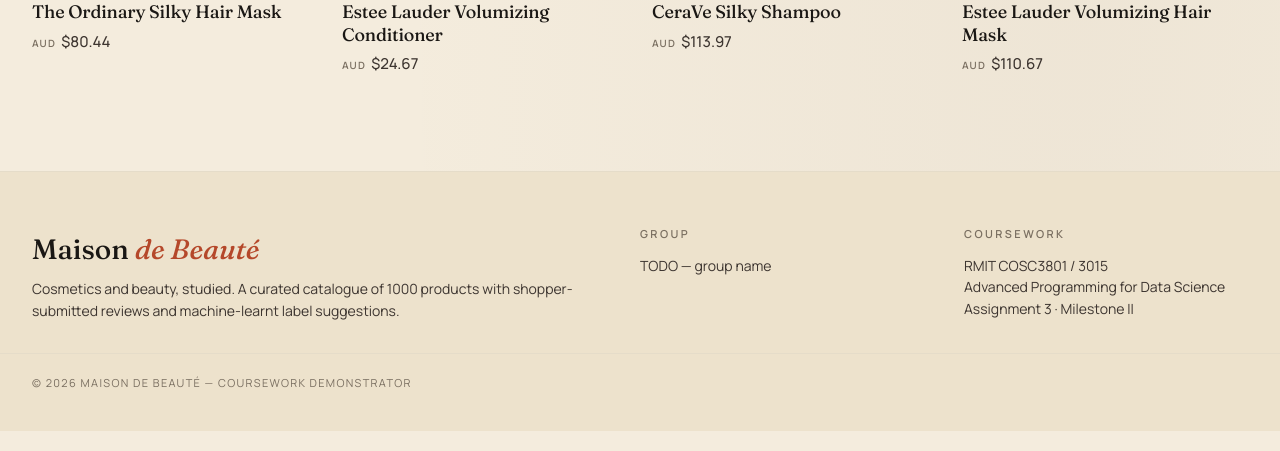
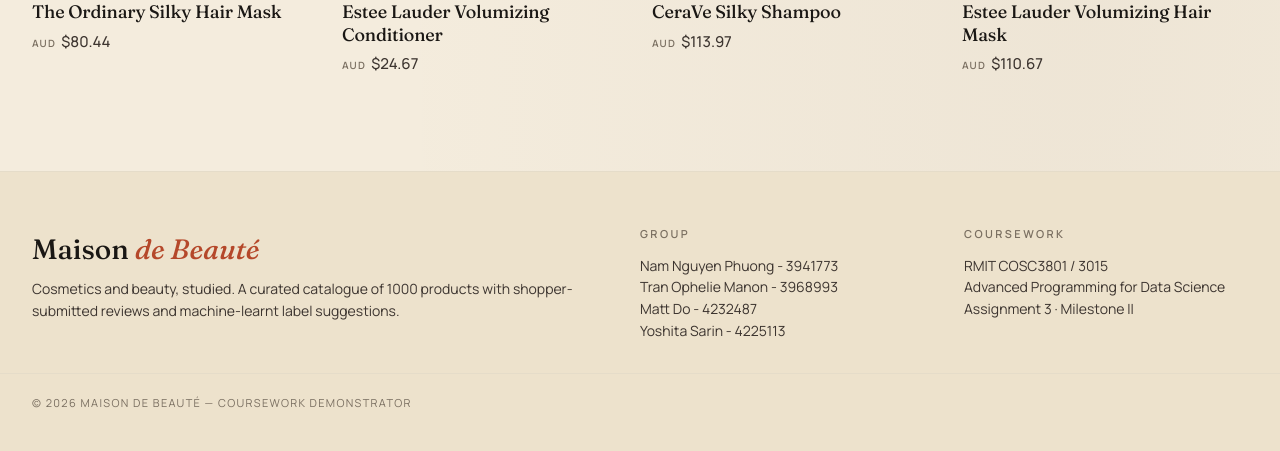
Before and after one commit to OphelieManon/nlp-website, a Flask app: page / in a window 1280 px wide. Shown: the part 3964-4415 px from the top of the page. Run offline with Flask 3, Linux system fonts and the light colour scheme.

Commit message:
adjust footer group name

```diff
--- a/app/templates/base.html
+++ b/app/templates/base.html
@@ -1,57 +1,76 @@
 <!doctype html>
 <html lang="en">
   <head>
-  <meta charset="utf-8">
-  <meta name="viewport" content="width=device-width, initial-scale=1">
-  <title>{% block title %}Maison — Cosmetics &amp; Beauty{% endblock %}</title>
+    <meta charset="utf-8" />
+    <meta name="viewport" content="width=device-width, initial-scale=1" />
+    <title>
+      {% block title %}Maison — Cosmetics &amp; Beauty{% endblock %}
+    </title>
 
-  <link rel="preconnect" href="https://fonts.googleapis.com">
-  <link rel="preconnect" href="https://fonts.gstatic.com" crossorigin>
-  <link href="https://fonts.googleapis.com/css2?family=Fraunces:ital,opsz,wght,SOFT@0,9..144,300..900,30..100;1,9..144,300..900,30..100&family=Manrope:wght@400;500;600;700&display=swap" rel="stylesheet">
+    <link rel="preconnect" href="https://fonts.googleapis.com" />
+    <link rel="preconnect" href="https://fonts.gstatic.com" crossorigin />
+    <link
+      href="https://fonts.googleapis.com/css2?family=Fraunces:ital,opsz,wght,SOFT@0,9..144,300..900,30..100;1,9..144,300..900,30..100&family=Manrope:wght@400;500;600;700&display=swap"
+      rel="stylesheet"
+    />
 
-  <link rel="stylesheet" href="{{ url_for('static', filename='css/styles.css') }}">
+    <link
+      rel="stylesheet"
+      href="{{ url_for('static', filename='css/styles.css') }}"
+    />
   </head>
   <body>
-
     <header class="site-header">
       <div class="shell site-header__inner">
         <a class="brand" href="/">Maison <em>de Beauté</em></a>
         <form class="search-form" action="/search" method="get" role="search">
-      <input type="search" name="q"
+          <input
+            type="search"
+            name="q"
             value="{{ request.args.get('q', '') }}"
             placeholder="Search products"
             aria-label="Search"
-             maxlength="200">
+            maxlength="200"
+          />
           <button class="btn btn--primary" type="submit">Search</button>
         </form>
       </div>
     </header>
 
     <main>
-  <div class="shell">
-    {% block content %}{% endblock %}
-  </div>
+      <div class="shell">{% block content %}{% endblock %}</div>
     </main>
 
     <footer class="site-footer">
       <div class="shell site-footer__inner">
         <div>
           <div class="site-footer__brand">Maison <em>de Beauté</em></div>
-      <p>Cosmetics and beauty, studied. A curated catalogue of {{ '1000' }} products with shopper-submitted reviews and machine-learnt label suggestions.</p>
+          <p>
+            Cosmetics and beauty, studied. A curated catalogue of {{ '1000' }}
+            products with shopper-submitted reviews and machine-learnt label
+            suggestions.
+          </p>
         </div>
         <div>
           <h3>Group</h3>
-      <p>TODO — group name</p>
+          <p>
+            Nam Nguyen Phuong - 3941773<br />
+            Tran Ophelie Manon - 3968993<br />
+            Matt Do - 4232487<br />
+            Yoshita Sarin - 4225113
+          </p>
         </div>
         <div>
           <h3>Coursework</h3>
-      <p>RMIT COSC3801 / 3015<br>Advanced Programming for Data Science<br>Assignment 3 · Milestone II</p>
+          <p>
+            RMIT COSC3801 / 3015<br />Advanced Programming for Data Science<br />Assignment
+            3 · Milestone II
+          </p>
         </div>
       </div>
       <div class="shell site-footer__legal">
         © 2026 Maison de Beauté — coursework demonstrator
       </div>
     </footer>
-
   </body>
 </html>
--- a/data/reviews.csv
+++ b/data/reviews.csv
@@ -501,3 +501,4 @@
 500,773,U500,5,I would definitely buy this again.,2026-01-28,,
 501,919,U_guest_1,4,"The product is so so good, my hair is all shiny and silky every time I use it. Totally recommend!!",2026-05-13,Awesome!!,1.0
 502,122,U_guest_2,4,Weird smell,2026-05-13,Smelly,0.0
+503,116,U_guest_3,4,Very good I love it,2026-05-13,Good product,1.0
```
Also changed, not shown: README.txt. Lines whose indentation alone changed are shown as unchanged.
